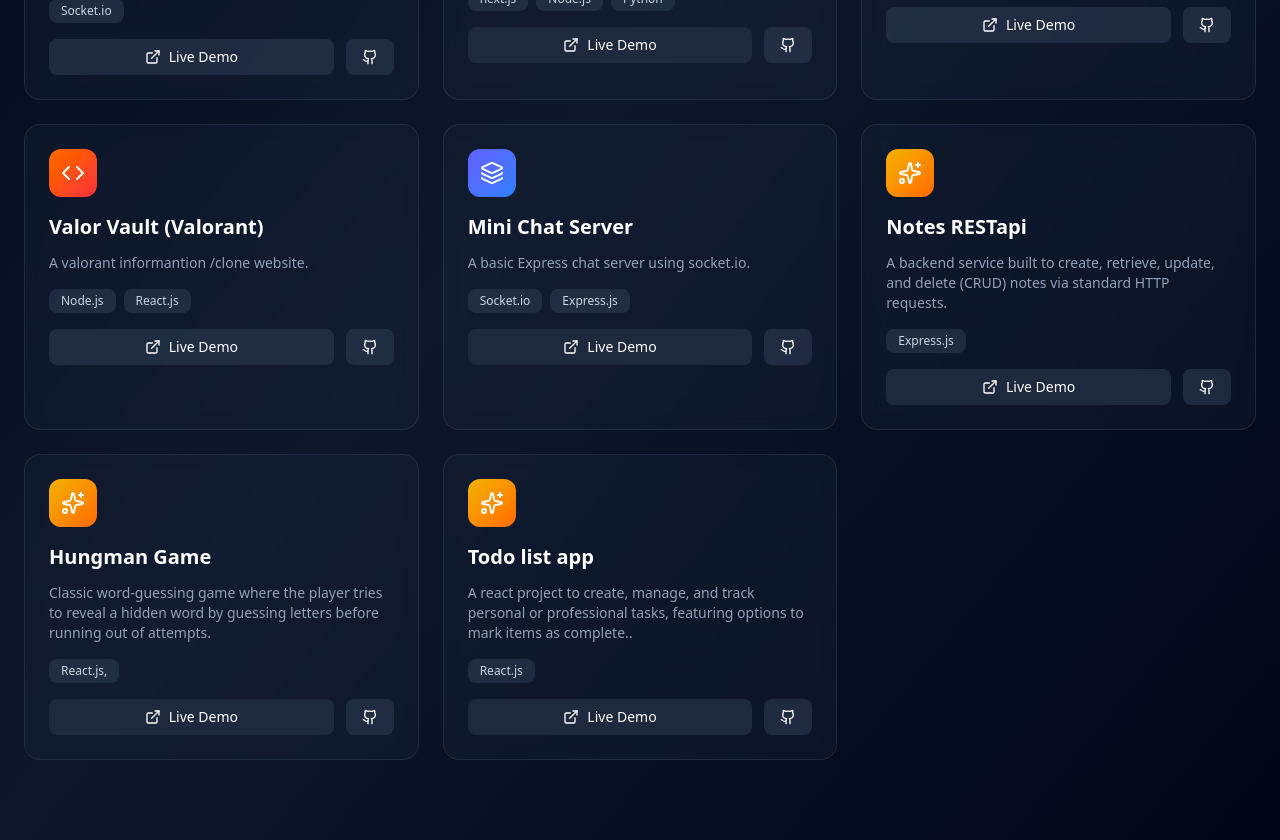
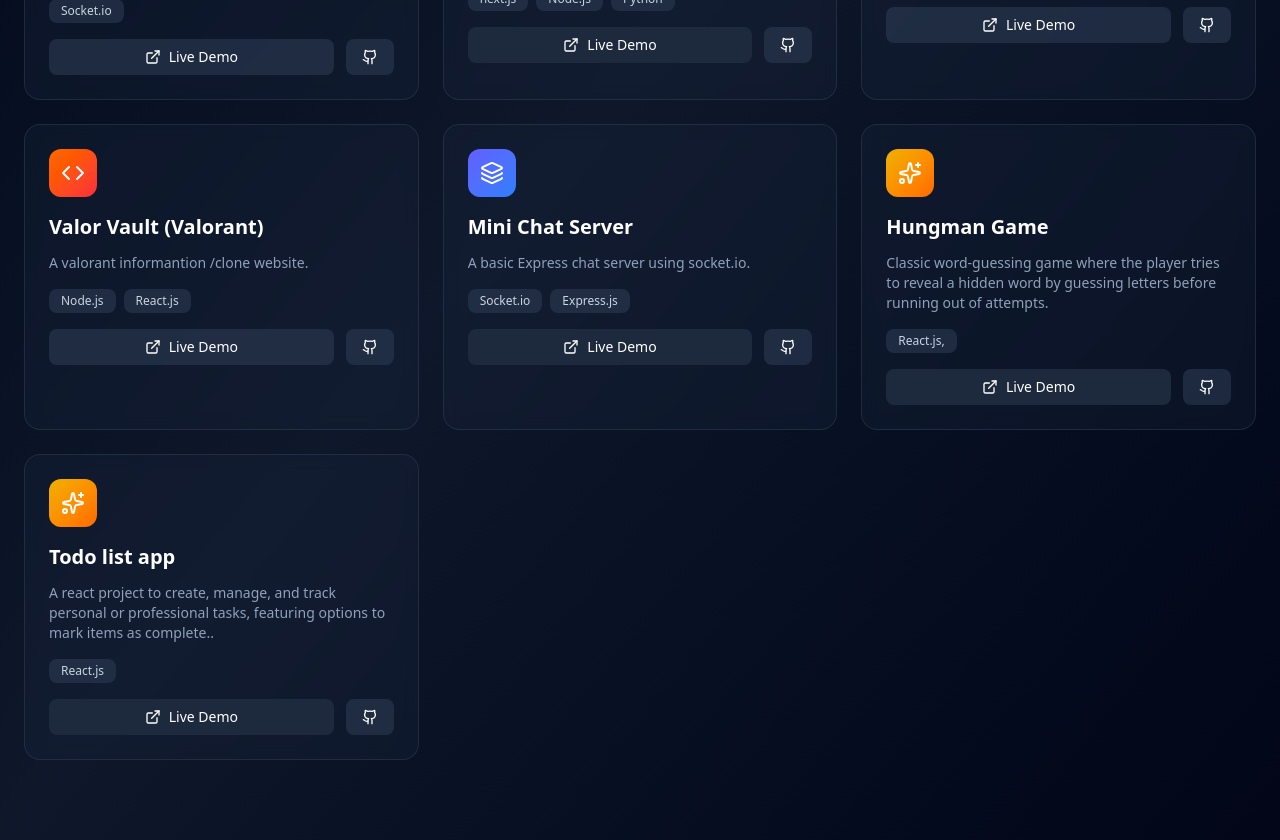
Before and after one commit to anujtaywade/New-Portfolio, a Next.js app: page / in a window 1280 px wide. Shown: the part 3420-4260 px from the top of the page. Built offline with nearby package versions, Linux system fonts and the light colour scheme.

Commit message:
removed one project

```diff
--- a/src/app/Projects/page.js
+++ b/src/app/Projects/page.js
@@ -73,18 +73,7 @@ const Page = () => {
       live: "",
       Github: "https://github.com/anujtaywade/mini-chat-server",
     },
-    {
-      id: 6,
-      title: "Notes RESTapi ",
-      category: "backend",
-      description:
-        "A backend service built to create, retrieve, update, and delete (CRUD) notes via standard HTTP requests.",
-      tech: ["Express.js"],
-      color: "from-yellow-500 to-orange-500",
-      icon: <Sparkles className="w-6 h-6" />,
-      live: "",
-      Github: "https://github.com/anujtaywade/notes-RESTapi",
-    },
+
     {
       id: 7,
       title: "Hungman Game",
--- a/src/app/page.js
+++ b/src/app/page.js
@@ -117,11 +117,11 @@ const Page = () => {
 
 
     </div>
-    <div>
+
       <About/>
       <Projects/>
 
-    </div>
+
     </div>
 
 
```
